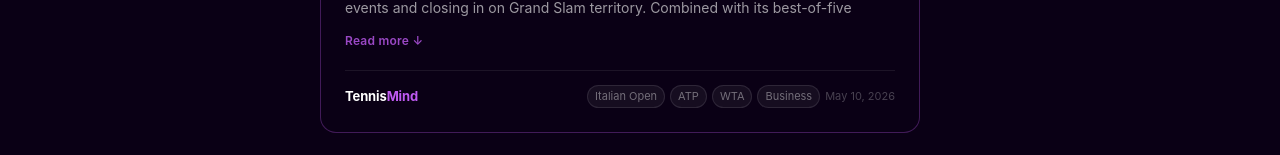
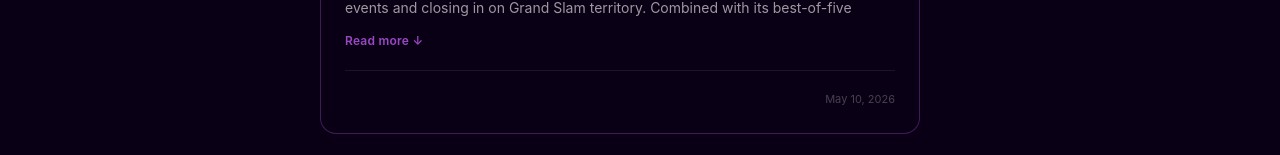
Before and after one commit to dmytrogalakhov/tennismind-web, a Next.js app: page /de/feed in a window 1280 px wide. Shown: the part 608-763 px from the top of the page. Built offline with nearby package versions, Linux system fonts and the light colour scheme.

Commit message:
Simplify feed card footer — date only

```diff
--- a/app/components/FeedStatCard.tsx
+++ b/app/components/FeedStatCard.tsx
@@ -163,38 +163,14 @@ export default function FeedStatCard({ type, title, body, tags, date, keyNumber,
           {/* Bottom bar */}
           <div
             style={{
-              display: "flex",
-              alignItems: "center",
-              justifyContent: "space-between",
               borderTop: "1px solid rgba(255,255,255,0.08)",
               paddingTop: 14,
-              gap: 10,
+              textAlign: "right",
             }}
           >
-            <span style={{ fontSize: 13, fontWeight: 700, letterSpacing: "-0.01em", flexShrink: 0 }}>
-              <span style={{ color: "#ffffff" }}>Tennis</span>
-              <span style={{ color: "#BF5AF2" }}>Mind</span>
+            <span style={{ fontSize: 11, color: "rgba(255,255,255,0.25)" }}>
+              {formatDate(date)}
             </span>
-            <div style={{ display: "flex", alignItems: "center", gap: 5, flexWrap: "wrap", justifyContent: "flex-end" }}>
-              {tags.map((tag) => (
-                <span
-                  key={tag}
-                  style={{
-                    fontSize: 11,
-                    color: "rgba(255,255,255,0.4)",
-                    background: "rgba(255,255,255,0.05)",
-                    border: "1px solid rgba(255,255,255,0.1)",
-                    padding: "2px 7px",
-                    borderRadius: 999,
-                  }}
-                >
-                  {tag}
-                </span>
-              ))}
-              <span style={{ fontSize: 11, color: "rgba(255,255,255,0.25)", flexShrink: 0 }}>
-                {formatDate(date)}
-              </span>
-            </div>
           </div>
         </div>
       </div>
```
